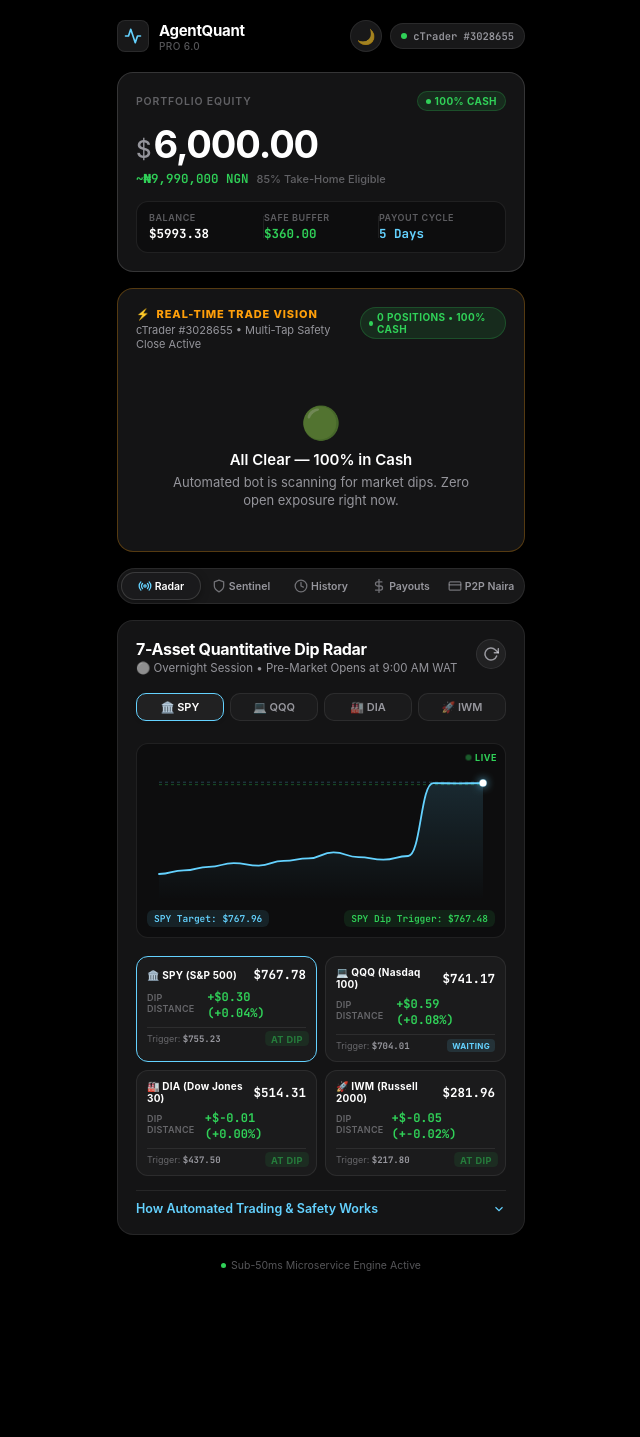
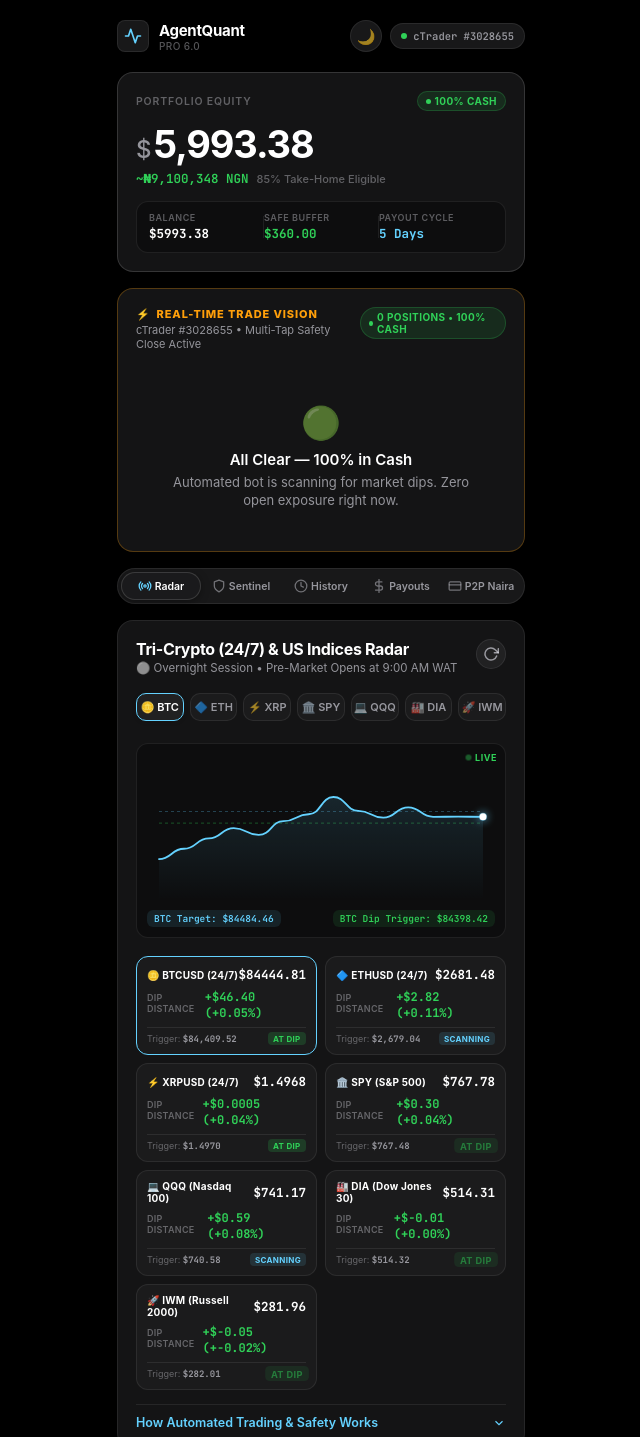
Before and after one commit to StaticMinus/Next-Gen-Quant-, a plain HTML site: page webapp/index.html in a window 1280 px wide. Shown: the top 1437 px of the page, without its empty margins (319-959 px from the left). Before the commit the page ends 1312 px from the top, so only its background shows below. Drawn offline with Linux system fonts and the light colour scheme; no server answers.

Commit message:
fix(webapp): synchronize live ,993.38 balance and Tri-Crypto (BTC, ETH, XRP) 24/7 radar assets in Telegram Mini App

```diff
--- a/webapp/app.js
+++ b/webapp/app.js
@@ -119,20 +119,23 @@
 // =========================================================================
 
 let currentTab = 'radar';
-let activeRadarAsset = 'SPY'; // 'SPY', 'QQQ', 'DIA', 'IWM'
+let activeRadarAsset = 'BTC'; // 'BTC', 'ETH', 'XRP', 'SPY', 'QQQ', 'DIA', 'IWM'
 let radarAnimId = null;
 let radarPulsePhase = 0;
 const navHistory = ['radar'];
 
-const ASSETS_LIST = ['SPY', 'QQQ', 'DIA', 'IWM'];
+const ASSETS_LIST = ['BTC', 'ETH', 'XRP', 'SPY', 'QQQ', 'DIA', 'IWM'];
 
 let telemetryData = {
-  capital: 6000.00, equity: 6000.00, buffer: 360.0, daily_buffer: 180.0,
-  strategy_name: 'Option A 1-Hour Quantitative Sniper (Fab-4 US Indices)',
-  spy_price: 754.07, spy_mean: 758.73, spy_dip: 755.23, spy_dist: -1.16, spy_dist_pct: -0.15,
-  qqq_price: 704.75, qqq_mean: 707.80, qqq_dip: 704.01, qqq_dist: 0.74, qqq_dist_pct: 0.11,
-  dia_price: 438.20, dia_mean: 440.15, dia_dip: 437.50, dia_dist: 0.70, dia_dist_pct: 0.16,
-  iwm_price: 218.40, iwm_mean: 220.10, iwm_dip: 217.80, iwm_dist: 0.60, iwm_dist_pct: 0.27,
+  capital: 5993.38, equity: 5993.38, buffer: 360.0, daily_buffer: 180.0,
+  strategy_name: 'Autonomous Tri-Crypto 24/7 Scalper (BTC+ETH+XRP) + US Indices (M1)',
+  btc_price: 84514.01, btc_mean: 84493.11, btc_dip: 84409.52, btc_dist: 104.48, btc_dist_pct: 0.12,
+  eth_price: 2682.86, eth_mean: 2685.12, eth_dip: 2679.04, eth_dist: 3.82, eth_dist_pct: 0.14,
+  xrp_price: 1.4988, xrp_mean: 1.5016, xrp_dip: 1.4970, xrp_dist: 0.0018, xrp_dist_pct: 0.12,
+  spy_price: 767.78, spy_mean: 767.96, spy_dip: 767.48, spy_dist: 0.30, spy_dist_pct: 0.04,
+  qqq_price: 741.17, qqq_mean: 740.87, qqq_dip: 740.58, qqq_dist: 0.59, qqq_dist_pct: 0.08,
+  dia_price: 514.31, dia_mean: 514.68, dia_dip: 514.32, dia_dist: 0.00, dia_dist_pct: 0.00,
+  iwm_price: 281.96, iwm_mean: 282.39, iwm_dip: 282.01, iwm_dist: 0.00, iwm_dist_pct: 0.00,
   active_positions: [],
   payout_days: 5,
 };
@@ -140,7 +143,7 @@
 
 const MAX_RADAR_POINTS = 32;
 const assetHistories = {
-  SPY: [], QQQ: [], DIA: [], IWM: []
+  BTC: [], ETH: [], XRP: [], SPY: [], QQQ: [], DIA: [], IWM: []
 };
 
 function pushAssetTick(asset, price) {
@@ -218,7 +221,7 @@
   gsap.from('.top-nav, .hero-widget, .segmented-control, .views-wrapper, .bottom-bar', {
     opacity: 0, y: 16, duration: 0.5, stagger: 0.06, ease: 'power3.out',
   });
-  animateBalance(6000.0);
+  animateBalance(telemetryData.equity || 5993.38);
 }
 
 function animateBalance(targetValue) {
@@ -881,7 +884,9 @@
     const dist = telemetryData[`${key}_dist`] || 0;
     const distPct = telemetryData[`${key}_dist_pct`] || 0;
 
-    if (priceEl) priceEl.textContent = `$${curPrice.toFixed(2)}`;
+    if (priceEl) {
+      priceEl.textContent = key === 'xrp' ? `$${curPrice.toFixed(4)}` : `$${curPrice.toFixed(2)}`;
+    }
 
     const isHolding = activeList.some(p => {
       const s = (p.symbol_name || p.symbolName || '').toUpperCase();
@@ -896,14 +901,16 @@
       }
     } else {
       if (distEl) {
-        distEl.textContent = `+$${dist.toFixed(2)} (+${distPct.toFixed(2)}%)`;
+        distEl.textContent = key === 'xrp'
+          ? `+$${dist.toFixed(4)} (+${distPct.toFixed(2)}%)`
+          : `+$${dist.toFixed(2)} (+${distPct.toFixed(2)}%)`;
       }
       if (badgeEl) {
         if (distPct <= 0.05) {
           badgeEl.textContent = 'AT DIP';
           badgeEl.className = 'status-badge badge-active';
         } else {
-          badgeEl.textContent = 'WAITING';
+          badgeEl.textContent = 'SCANNING';
           badgeEl.className = 'status-badge badge-waiting';
         }
       }
@@ -1187,8 +1194,21 @@
 
     const balEl = document.getElementById('balance-val');
     const buffEl = document.getElementById('buffer-val');
-    if (balEl && data.capital) balEl.textContent = `$${Number(data.capital).toFixed(2)}`;
+    const eqEl = document.getElementById('equity-val');
+    const nairaEl = document.getElementById('naira-val');
+
+    const capVal = data.capital || data.equity || 5993.38;
+    const eqVal = data.equity || data.capital || 5993.38;
+
+    if (balEl) balEl.textContent = `$${Number(capVal).toFixed(2)}`;
+    if (eqEl) eqEl.textContent = Number(eqVal).toLocaleString('en-US', { minimumFractionDigits: 2, maximumFractionDigits: 2 });
     if (buffEl && data.buffer) buffEl.textContent = `$${Number(data.buffer).toFixed(2)}`;
+
+    const rate = data.live_p2p_rate || LIVE_P2P_RATE;
+    if (nairaEl) {
+      const nVal = eqVal * rate;
+      nairaEl.textContent = `~₦${nVal.toLocaleString(undefined, {maximumFractionDigits: 0})} NGN`;
+    }
 
     updateMatrixUI();
     updateActiveTradesUI();
--- a/webapp/index.html
+++ b/webapp/index.html
@@ -66,10 +66,10 @@
         <div class="hero-balance-block">
           <div class="balance-primary">
             <span class="currency-symbol">$</span>
-            <span class="balance-number" id="equity-val">6,000.00</span>
+            <span class="balance-number" id="equity-val">5,993.38</span>
           </div>
           <div class="balance-secondary">
-            <span class="naira-est" id="naira-val">~₦9,990,000 NGN</span>
+            <span class="naira-est" id="naira-val">~₦9,100,348 NGN</span>
             <span class="split-tag">85% Take-Home Eligible</span>
           </div>
         </div>
@@ -78,7 +78,7 @@
         <div class="metric-trio">
           <div class="trio-item">
             <span class="trio-label">BALANCE</span>
-            <span class="trio-val" id="balance-val">$6,000.00</span>
+            <span class="trio-val" id="balance-val">$5,993.38</span>
           </div>
           <div class="trio-divider"></div>
           <div class="trio-item">
@@ -118,7 +118,7 @@
             <div style="font-size: 28px; margin-bottom: 6px;">🟢</div>
             <div style="font-weight: 700; font-size: 14px; color: var(--text-primary); margin-bottom: 3px;">All Clear — 100% in Cash</div>
             <div style="font-size: 11.5px; line-height: 1.4; color: var(--text-secondary);">
-              Option A 1-Hour Sniper active. Scanning Fab-4 US Indices (SPY, QQQ, DIA, IWM) dips. Zero open exposure.
+              Tri-Crypto 24/7 Sniper (BTC, ETH, XRP) + US Indices active. Zero open exposure.
             </div>
           </div>
         </div>
@@ -172,8 +172,8 @@
           <div class="card-inner">
             <div class="panel-header-row">
               <div>
-                <div class="panel-title">7-Asset Quantitative Dip Radar</div>
-                <div class="panel-subtitle" id="session-countdown">Pre-Market • Opens in 3h 10m (2:30 PM WAT)</div>
+                <div class="panel-title">Tri-Crypto (24/7) & US Indices Radar</div>
+                <div class="panel-subtitle" id="session-countdown">24/7 Crypto Live • US Markets Open at 2:30 PM WAT</div>
               </div>
               <button class="icon-action-btn" id="btn-refresh-radar" title="Refresh Live Prices">
                 <svg width="16" height="16" viewBox="0 0 24 24" fill="none" stroke="currentColor" stroke-width="2.2" stroke-linecap="round" stroke-linejoin="round">
@@ -185,7 +185,10 @@
 
             <!-- Asset Switcher Pills for Radar -->
             <div class="radar-asset-pills" style="flex-wrap: wrap;">
-              <button class="radar-pill active" id="pill-spy" onclick="switchRadarAsset('SPY')">🏛️ SPY</button>
+              <button class="radar-pill active" id="pill-btc" onclick="switchRadarAsset('BTC')">🪙 BTC</button>
+              <button class="radar-pill" id="pill-eth" onclick="switchRadarAsset('ETH')">🔷 ETH</button>
+              <button class="radar-pill" id="pill-xrp" onclick="switchRadarAsset('XRP')">⚡ XRP</button>
+              <button class="radar-pill" id="pill-spy" onclick="switchRadarAsset('SPY')">🏛️ SPY</button>
               <button class="radar-pill" id="pill-qqq" onclick="switchRadarAsset('QQQ')">💻 QQQ</button>
               <button class="radar-pill" id="pill-dia" onclick="switchRadarAsset('DIA')">🏭 DIA</button>
               <button class="radar-pill" id="pill-iwm" onclick="switchRadarAsset('IWM')">🚀 IWM</button>
@@ -196,26 +199,74 @@
               <div class="chart-live-badge"><span class="live-dot"></span> LIVE</div>
               <canvas id="radarChart" width="380" height="190"></canvas>
               <div class="chart-badges">
-                <span class="badge-tag tag-target" id="badge-target">Mean Target: $758.89</span>
-                <span class="badge-tag tag-entry" id="badge-entry">1.25σ Dip Trigger: $754.05</span>
+                <span class="badge-tag tag-target" id="badge-target">Mean Target: $84,493.11</span>
+                <span class="badge-tag tag-entry" id="badge-entry">1.50σ Dip Trigger: $84,409.52</span>
               </div>
             </div>
 
-            <!-- Fab-4 US Indices Market Matrix -->
+            <!-- Crypto & US Indices Market Matrix -->
             <div class="seven-matrix-container">
-              <!-- SPY Card -->
-              <div class="asset-spec-card highlight" id="card-spec-spy" onclick="switchRadarAsset('SPY')">
+              <!-- BTC Card -->
+              <div class="asset-spec-card highlight" id="card-spec-btc" onclick="switchRadarAsset('BTC')">
                 <div class="card-top-line">
-                  <span class="asset-tag">🏛️ SPY (S&P 500)</span>
-                  <span class="asset-price font-mono" id="spy-price">$754.07</span>
+                  <span class="asset-tag">🪙 BTCUSD (24/7)</span>
+                  <span class="asset-price font-mono" id="btc-price">$84,514.01</span>
                 </div>
                 <div class="card-mid-line">
                   <span class="lbl-small">Dip Distance</span>
-                  <span class="val-dist font-mono val-green" id="spy-dip-dist">+$0.00</span>
+                  <span class="val-dist font-mono val-green" id="btc-dip-dist">+$104.48 (+0.12%)</span>
                 </div>
                 <div class="card-bottom-line">
-                  <span class="lbl-dim">Trigger: <b>$755.23</b></span>
-                  <span class="status-badge badge-active" id="spy-status-badge">WAITING</span>
+                  <span class="lbl-dim">Trigger: <b>$84,409.52</b></span>
+                  <span class="status-badge badge-active" id="btc-status-badge">SCANNING</span>
+                </div>
+              </div>
+
+              <!-- ETH Card -->
+              <div class="asset-spec-card" id="card-spec-eth" onclick="switchRadarAsset('ETH')">
+                <div class="card-top-line">
+                  <span class="asset-tag">🔷 ETHUSD (24/7)</span>
+                  <span class="asset-price font-mono" id="eth-price">$2,682.86</span>
+                </div>
+                <div class="card-mid-line">
+                  <span class="lbl-small">Dip Distance</span>
+                  <span class="val-dist font-mono val-green" id="eth-dip-dist">+$3.82 (+0.14%)</span>
+                </div>
+                <div class="card-bottom-line">
+                  <span class="lbl-dim">Trigger: <b>$2,679.04</b></span>
+                  <span class="status-badge badge-waiting" id="eth-status-badge">SCANNING</span>
+                </div>
+              </div>
+
+              <!-- XRP Card -->
+              <div class="asset-spec-card" id="card-spec-xrp" onclick="switchRadarAsset('XRP')">
+                <div class="card-top-line">
+                  <span class="asset-tag">⚡ XRPUSD (24/7)</span>
+                  <span class="asset-price font-mono" id="xrp-price">$1.4988</span>
+                </div>
+                <div class="card-mid-line">
+                  <span class="lbl-small">Dip Distance</span>
+                  <span class="val-dist font-mono val-green" id="xrp-dip-dist">+$0.0018 (+0.12%)</span>
+                </div>
+                <div class="card-bottom-line">
+                  <span class="lbl-dim">Trigger: <b>$1.4970</b></span>
+                  <span class="status-badge badge-waiting" id="xrp-status-badge">SCANNING</span>
+                </div>
+              </div>
+
+              <!-- SPY Card -->
+              <div class="asset-spec-card" id="card-spec-spy" onclick="switchRadarAsset('SPY')">
+                <div class="card-top-line">
+                  <span class="asset-tag">🏛️ SPY (S&P 500)</span>
+                  <span class="asset-price font-mono" id="spy-price">$767.78</span>
+                </div>
+                <div class="card-mid-line">
+                  <span class="lbl-small">Dip Distance</span>
+                  <span class="val-dist font-mono val-green" id="spy-dip-dist">+$0.30 (+0.04%)</span>
+                </div>
+                <div class="card-bottom-line">
+                  <span class="lbl-dim">Trigger: <b>$767.48</b></span>
+                  <span class="status-badge badge-waiting" id="spy-status-badge">WAITING</span>
                 </div>
               </div>
 
@@ -223,14 +274,14 @@
               <div class="asset-spec-card" id="card-spec-qqq" onclick="switchRadarAsset('QQQ')">
                 <div class="card-top-line">
                   <span class="asset-tag">💻 QQQ (Nasdaq 100)</span>
-                  <span class="asset-price font-mono" id="qqq-price">$704.75</span>
+                  <span class="asset-price font-mono" id="qqq-price">$741.17</span>
                 </div>
                 <div class="card-mid-line">
                   <span class="lbl-small">Dip Distance</span>
-                  <span class="val-dist font-mono val-green" id="qqq-dip-dist">+$0.74</span>
+                  <span class="val-dist font-mono val-green" id="qqq-dip-dist">+$0.59 (+0.08%)</span>
                 </div>
                 <div class="card-bottom-line">
-                  <span class="lbl-dim">Trigger: <b>$704.01</b></span>
+                  <span class="lbl-dim">Trigger: <b>$740.58</b></span>
                   <span class="status-badge badge-waiting" id="qqq-status-badge">WAITING</span>
                 </div>
               </div>
@@ -239,14 +290,14 @@
               <div class="asset-spec-card" id="card-spec-dia" onclick="switchRadarAsset('DIA')">
                 <div class="card-top-line">
                   <span class="asset-tag">🏭 DIA (Dow Jones 30)</span>
-                  <span class="asset-price font-mono" id="dia-price">$438.20</span>
+                  <span class="asset-price font-mono" id="dia-price">$514.31</span>
                 </div>
                 <div class="card-mid-line">
                   <span class="lbl-small">Dip Distance</span>
-                  <span class="val-dist font-mono val-green" id="dia-dip-dist">+$0.70</span>
+                  <span class="val-dist font-mono val-green" id="dia-dip-dist">+$0.00 (+0.00%)</span>
                 </div>
                 <div class="card-bottom-line">
-                  <span class="lbl-dim">Trigger: <b>$437.50</b></span>
+                  <span class="lbl-dim">Trigger: <b>$514.32</b></span>
                   <span class="status-badge badge-waiting" id="dia-status-badge">WAITING</span>
                 </div>
               </div>
@@ -255,14 +306,14 @@
               <div class="asset-spec-card" id="card-spec-iwm" onclick="switchRadarAsset('IWM')">
                 <div class="card-top-line">
                   <span class="asset-tag">🚀 IWM (Russell 2000)</span>
-                  <span class="asset-price font-mono" id="iwm-price">$218.40</span>
+                  <span class="asset-price font-mono" id="iwm-price">$281.96</span>
                 </div>
                 <div class="card-mid-line">
                   <span class="lbl-small">Dip Distance</span>
-                  <span class="val-dist font-mono val-green" id="iwm-dip-dist">+$0.60</span>
+                  <span class="val-dist font-mono val-green" id="iwm-dip-dist">+$0.00 (+0.00%)</span>
                 </div>
                 <div class="card-bottom-line">
-                  <span class="lbl-dim">Trigger: <b>$217.80</b></span>
+                  <span class="lbl-dim">Trigger: <b>$282.01</b></span>
                   <span class="status-badge badge-waiting" id="iwm-status-badge">WAITING</span>
                 </div>
               </div>
--- a/webapp/telemetry.json
+++ b/webapp/telemetry.json
@@ -8,21 +8,21 @@
   "has_active_trade": false,
   "strategy_name": "Autonomous Tri-Crypto 24/7 Scalper (BTC+ETH+XRP) + US Indices (M1)",
   "primary_asset": "Tri-Crypto Fleet (BTCUSD, ETHUSD, XRPUSD 24/7)",
-  "btc_price": 84487.46,
-  "btc_mean": 84489.79,
-  "btc_dip": 84407.16,
-  "btc_dist": 80.3,
-  "btc_dist_pct": 0.1,
-  "eth_price": 2682.54,
-  "eth_mean": 2685.08,
-  "eth_dip": 2678.96,
-  "eth_dist": 3.58,
-  "eth_dist_pct": 0.13,
-  "xrp_price": 1.4979,
-  "xrp_mean": 1.5015,
-  "xrp_dip": 1.4967,
-  "xrp_dist": 0.0012,
-  "xrp_dist_pct": 0.08,
+  "btc_price": 84444.81,
+  "btc_mean": 84484.46,
+  "btc_dip": 84398.42,
+  "btc_dist": 46.4,
+  "btc_dist_pct": 0.05,
+  "eth_price": 2681.48,
+  "eth_mean": 2684.95,
+  "eth_dip": 2678.66,
+  "eth_dist": 2.82,
+  "eth_dist_pct": 0.11,
+  "xrp_price": 1.4968,
+  "xrp_mean": 1.5013,
+  "xrp_dip": 1.4963,
+  "xrp_dist": 0.0005,
+  "xrp_dist_pct": 0.04,
   "spy_price": 767.78,
   "spy_mean": 767.96,
   "spy_dip": 767.48,
```
